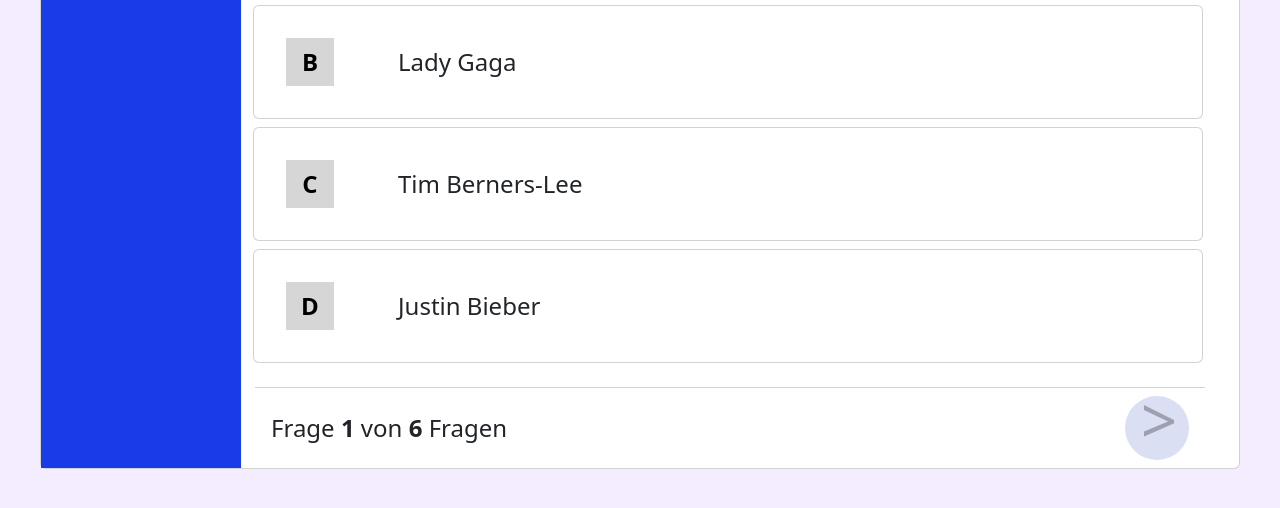
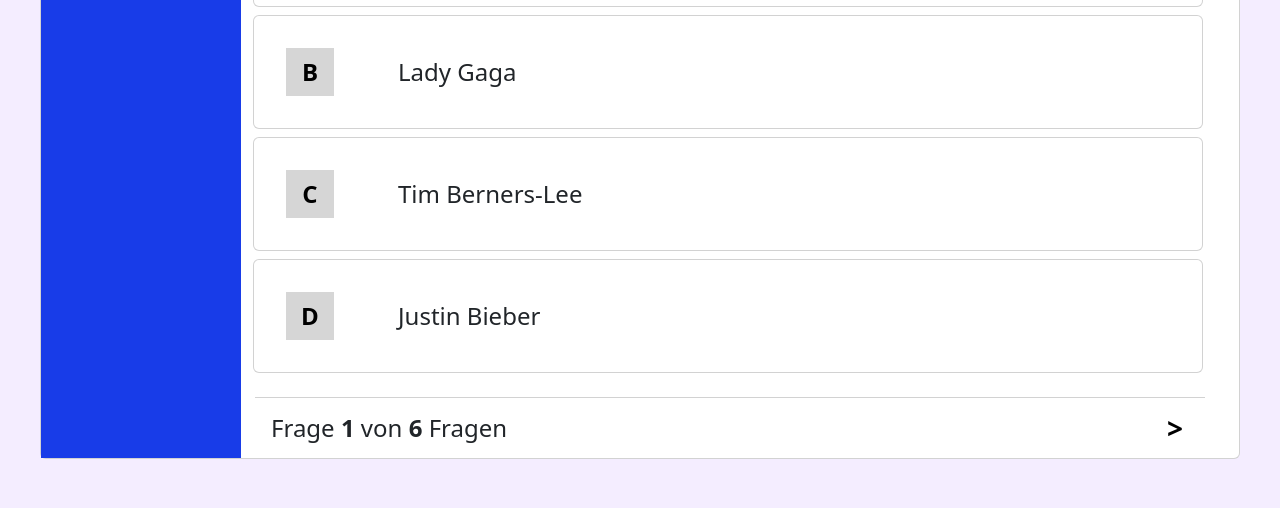
Before and after one commit to DennisJakobi76/quizApp, a website: page index.html in a window 1280 px wide. Both pictures are taken after a click on the button "START". Shown: the part 280-788 px from the top of the page. Drawn offline with nearby package versions, Linux system fonts and the light colour scheme.

Commit message:
changed button to bootstrap-icon

```diff
--- a/index.html
+++ b/index.html
@@ -150,7 +150,7 @@
                             <button
                                 disabled
                                 id="next-question-btn"
-                                class="right-arrow arrow"
+                                class="bi bi-chevron-right"
                                 onclick="nextQuestion()"
                             >
                                 &gt;
--- a/styles/style.css
+++ b/styles/style.css
@@ -73,7 +73,14 @@
     background-color: var(--choices-bg) !important;
 }
 
-.arrow {
+#next-question-btn {
+    border: 0 !important;
+    font-size: 28px !important;
+    font-weight: 620;
+    background: none;
+    color: black;
+}
+/* .arrow {
     display: flex;
     align-items: center;
     justify-content: center;
@@ -85,15 +92,15 @@
     font-weight: 400;
     border: 0;
     padding-bottom: 16px;
-}
+} */
 
-.left-arrow {
+/* .left-arrow {
     padding-right: 10px;
 }
 
 .right-arrow {
     padding-left: 10px;
-}
+} */
 
 .correct-answer {
     background-color: var(--correct-answer-bg);
@@ -305,12 +312,12 @@
         width: 600px !important;
     }
 
-    #next-question-btn {
+    /* #next-question-btn {
         width: 44px;
         height: 44px;
         font-size: 44px;
         padding-top: 8px;
-    }
+    } */
 
     #start-screen {
         width: 458px !important;
@@ -514,10 +521,10 @@
         display: flex;
     }
 
-    #next-question-btn {
+    /* #next-question-btn {
         width: 32px;
         height: 32px;
         font-size: 32px;
         padding-top: 8px;
-    }
+    } */
 }
```
